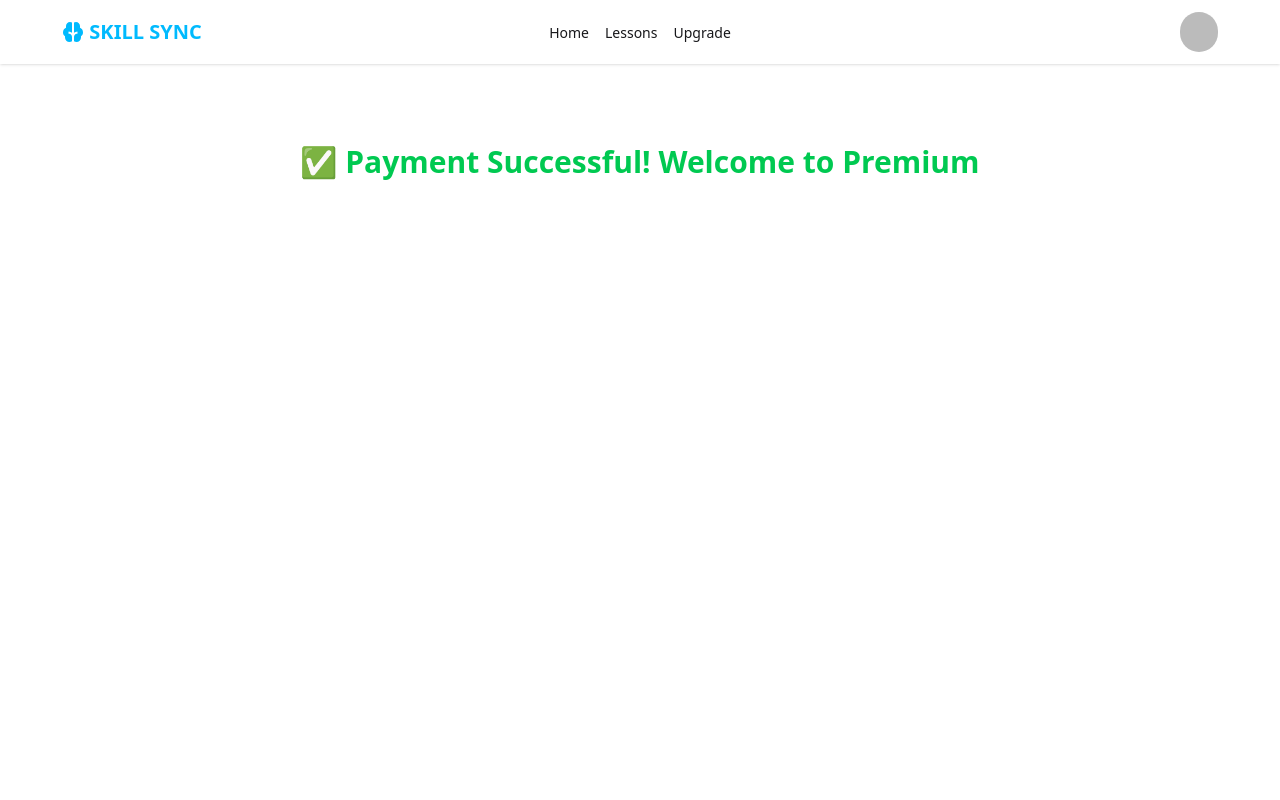
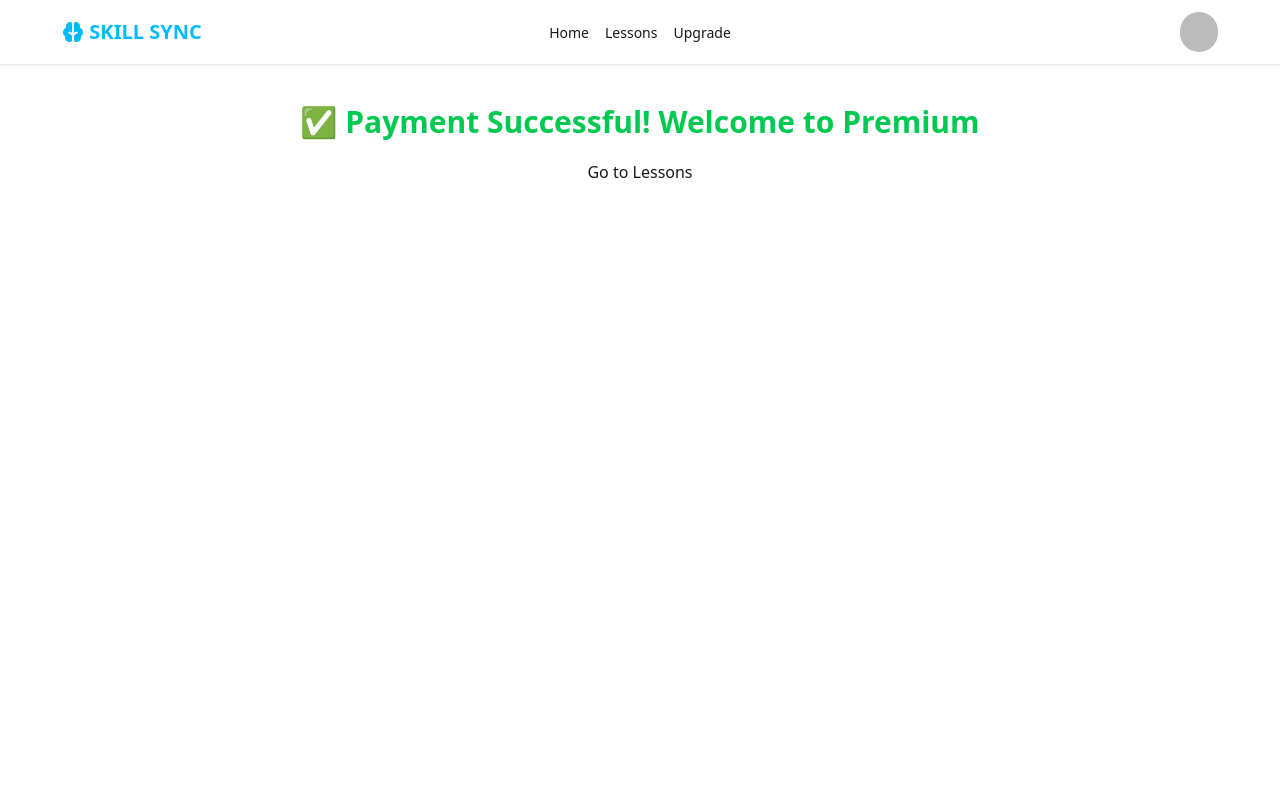
Before and after one commit to roufrubelbd/skill-sync, a React (Vite) app: page /payment/success in a window 1280 px wide. Shown: the top 800 px of the page. Built offline with nearby package versions, Linux system fonts and the light colour scheme; no server answers; sample sign-in values are in the browser's storage.

Commit message:
auth updatedd

```diff
--- a/src/pages/Payment/PaymentSuccess.jsx
+++ b/src/pages/Payment/PaymentSuccess.jsx
@@ -1,18 +1,29 @@
 import { useEffect } from "react";
-import useAuth from "../../hooks/useAuth";
+// import useAuth from "../../hooks/useAuth";
+import axios from "axios";
+import { Link, useSearchParams } from "react-router";
 
 const PaymentSuccess = () => {
-  const { user } = useAuth();
+  // const { user } = useAuth();
 
+  const [searchParams] = useSearchParams()
+  const sessionId = searchParams.get('session_id')
   useEffect(() => {
-    console.log("Payment successful for user:", user?.email);
-  }, [user]);
+    if (sessionId) {
+      axios.post(`${import.meta.env.VITE_API_URL}/payment-success`, {
+        sessionId,
+      })
+    }
+  }, [sessionId])
 
   return (
-    <div className="text-center mt-20">
+    <div className="text-center mt-10 min-h-screen flex flex-col items-center">
       <h1 className="text-3xl font-bold text-green-500">
         ✅ Payment Successful! Welcome to Premium
       </h1>
+      <Link to="/public-lessons" className="mt-5">
+        <button className="btn-warning">Go to Lessons</button>
+      </Link>
     </div>
   );
 };
```
